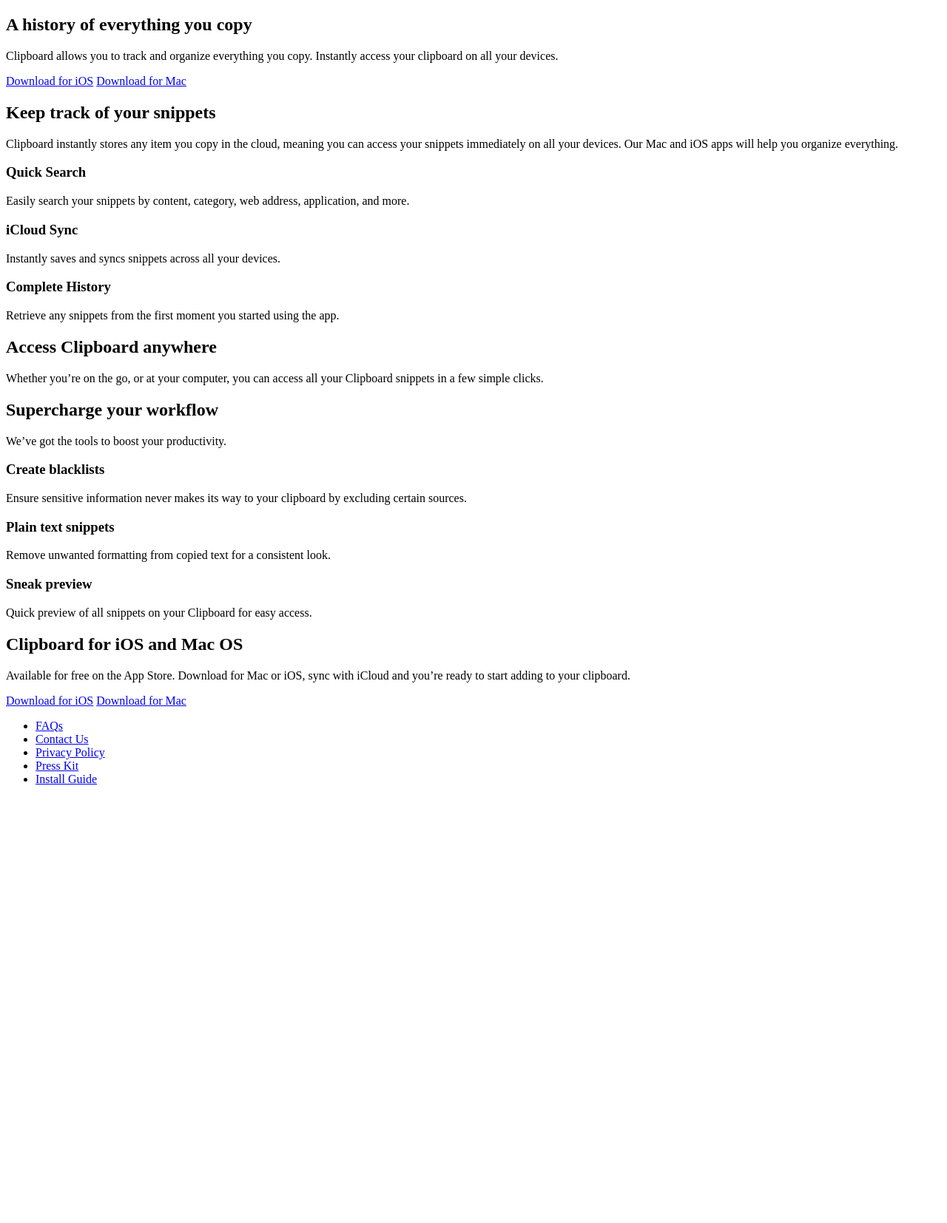
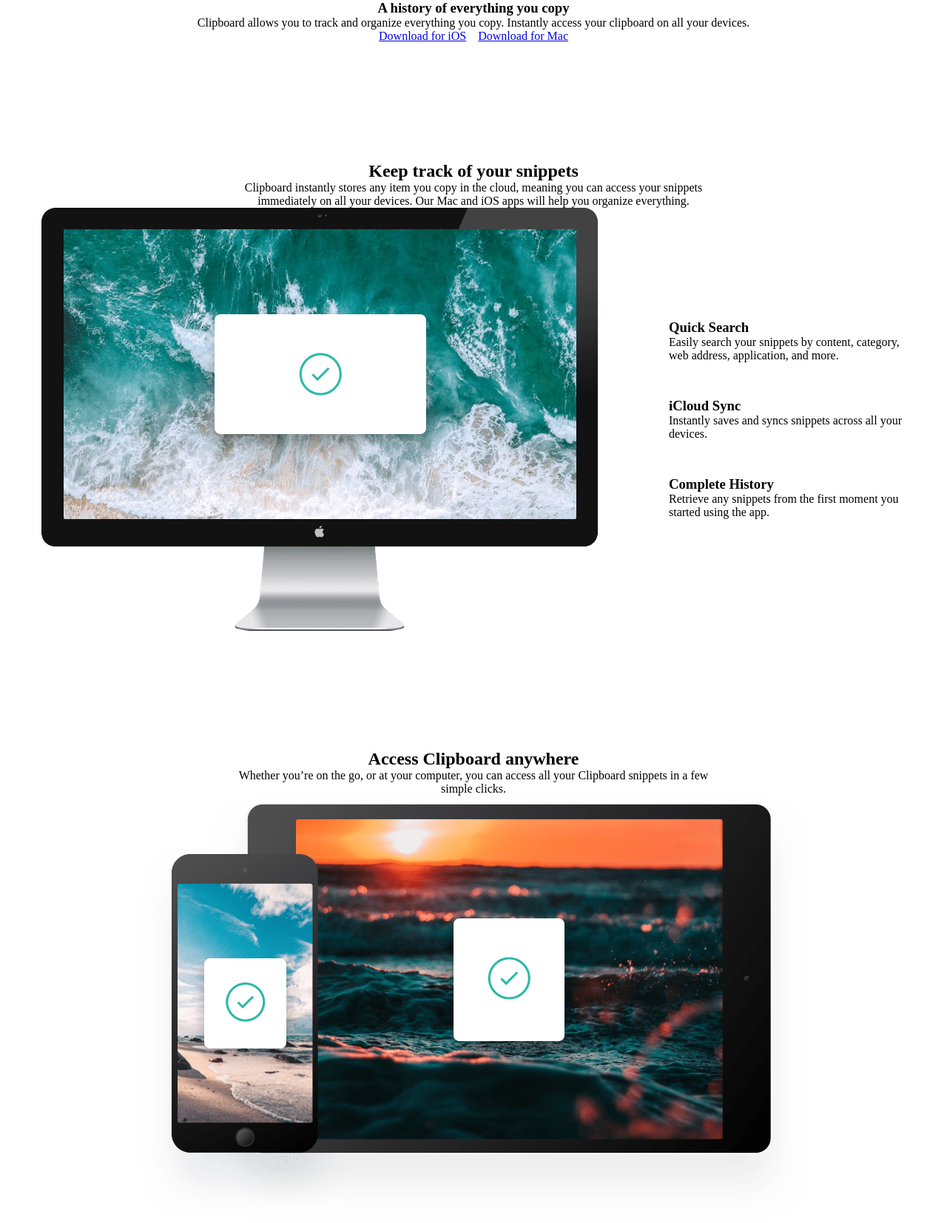
Before and after one commit to HaiDangN/clipboard-landing-page, a plain HTML site: page index.html in a window 1280 px wide. Shown: the top 1654 px of the page at 74% size. Before the commit the page ends 1079 px from the top, so only its background shows below. Drawn offline with Linux system fonts and the light colour scheme.

Commit message:
style: set up general layout with containers, flex, and grid

```diff
--- a/index.html
+++ b/index.html
@@ -5,6 +5,7 @@
   <meta name="viewport" content="width=device-width, initial-scale=1.0"> <!-- displays site properly based on user's device -->
 
   <link rel="icon" type="image/png" sizes="32x32" href="./images/favicon-32x32.png">
+  <link rel="stylesheet" href="style.css">  </link>
 
   <title>Frontend Mentor | Clipboard landing page</title>
 
@@ -16,76 +17,114 @@
 </head>
 <body>
   <main>
+    <section class="content">
       <section class="hero">
         <h1>A history of everything you copy</h1>
         <p>
           Clipboard allows you to track and organize everything you
           copy. Instantly access your clipboard on all your devices.
         </p>
+        <div class="buttons">
           <a href="#" class="button button--ios">Download for iOS</a>
           <a href="#" class="button button--mac">Download for Mac</a>
+        </div>
       </section>
-    <section class="feature feature-snippets">
+      <section class="feature feature--snippets">
+        <div class="section-header">
           <h2>Keep track of your snippets</h2>
           <p class="description">
             Clipboard instantly stores any item you copy in the cloud,
             meaning you can access your snippets immediately on all your
             devices. Our Mac and iOS apps will help you organize everything.
           </p>
-      <div class="feature__subfeature">
+        </div>
+        <div class="feature__body--snippets">
+          <img src="images/image-computer.png" alt="Image of mac monitor with a background of beach waves with a white modal window and a green check with a circle.">
+          <div class="feature__subfeatures--snippets">
+            <div class="feature__subfeature feature__subfeature--snippets">
               <h3>Quick Search</h3>
               <p class="subfeature-text">Easily search your snippets by content, category, web address, application, and more.</p>
             </div>
-      <div class="feature__subfeature">
+            <div class="feature__subfeature feature__subfeature--snippets">
               <h3>iCloud Sync</h3>
               <p class="subfeature-text">Instantly saves and syncs snippets across all your devices.</p>
             </div>
-      <div class="feature__subfeature">
+            <div class="feature__subfeature feature__subfeature--snippets">
               <h3>Complete History</h3>
               <p class="subfeature-text">Retrieve any snippets from the first moment you started using the app.</p>
             </div>
+          </div>
+        </div>
       </section>
-    <section class="feature feature-access">
+      <section class="feature feature--access">
+        <div class="section-header">
           <h2>Access Clipboard anywhere</h2>
           <p class="description">
             Whether you’re on the go, or at your computer, you can access all your Clipboard
             snippets in a few simple clicks.
           </p>
+        </div>
+        <img src="images/image-devices.png" alt="Image of phone and ipad with white modal and green checkmark with circle.">
       </section>
-    <section class="feature feature-supercharge">
+      <section class="feature feature--supercharge">
+        <div class="section-header">
           <h2>Supercharge your workflow</h2>
           <p class="description">We’ve got the tools to boost your productivity.</p>
-      <div class="feature__subfeature">
+        </div>
+        <div class="feature__subfeatures--supercharge">
+          <div class="feature__subfeature feature__subfeature--supercharge">
+            <img src="images/icon-blacklist.svg" alt="Icon of a list">
             <h3>Create blacklists</h3>
             <p class="subfeature-text">Ensure sensitive information never makes its way to your clipboard by excluding certain sources.</p>
           </div>
-      <div class="feature__subfeature">
+          <div class="feature__subfeature feature__subfeature--supercharge">
+            <img src="images/icon-text.svg" alt="Icon of text and text cursor">
             <h3>Plain text snippets</h3>
             <p class="subfeature-text">Remove unwanted formatting from copied text for a consistent look.</p>
           </div>
-      <div class="feature__subfeature">
+          <div class="feature__subfeature feature__subfeature--supercharge">
+            <img src="images/icon-preview.svg" alt="Icon of eye">
             <h3>Sneak preview</h3>
             <p class="subfeature-text">Quick preview of all snippets on your Clipboard for easy access.</p>
           </div>
+        </div>
+      </section>
+      <section class="company-logos">
+        <img src="images/logo-google.png" alt="Google logo">
+        <img src="images/logo-ibm.png" alt="IBM logo">
+        <img src="images/logo-microsoft.png" alt="Microsoft logo">
+        <img src="images/logo-hp.png" alt="Hewlett Packard Enterprise logo">
+        <img src="images/logo-vector-graphics.png" alt="Vector Graphics logo">
       </section>
       <section class="cta">
+        <div class="section-header">
           <h2>Clipboard for iOS and Mac OS</h2>
           <p class="description">
             Available for free on the App Store. Download for Mac or iOS, sync with iCloud
             and you’re ready to start adding to your clipboard.
           </p>
+        </div>
+        <div class="buttons">
           <a href="#" class="button button--ios">Download for iOS</a>
           <a href="#" class="button button--mac">Download for Mac</a>
+        </div>
       </section>
       <footer>
-      <ul class="footer__nav">
-        <li><a href="#">FAQs</a></li>
-        <li><a href="#">Contact Us</a></li>
-        <li><a href="#">Privacy Policy</a></li>
-        <li><a href="#">Press Kit</a></li>
-        <li><a href="#">Install Guide</a></li>
-      </ul>
+        <section class="links">
+          <img src="images/logo.svg" alt="Clipboard logo" class="footer__logo">
+          <a href="footer__link">FAQs</a>
+          <a href="footer__link">Privacy Policy</a>
+          <a href="footer__link">Install Guide</a>
+          <a href="footer__link">Contact Us</a>
+          <a href="footer__link">Press Kit</a>
+        </section>
+        <section class="socials">
+          <img src="images/icon-facebook.svg" alt="">
+          <img src="images/icon-twitter.svg" alt="">
+          <img src="images/icon-instagram.svg" alt="">
+        </section>
       </footer>
+    </section>
   </main>
 </body>
 </html>
--- /dev/null
+++ b/style.css
@@ -0,0 +1,83 @@
+* {
+    box-sizing: border-box;
+    padding: 0;
+    margin: 0;
+}
+body {
+    min-height: 100vh;
+}
+footer {
+    width: 100%;
+    display: flex;
+    align-items: center;
+    justify-content: space-around;
+}
+.links {
+    width: 40rem;
+    display: grid;
+    grid-template-columns: repeat(4, 1fr);
+    grid-template-rows: repeat(2, auto);
+}
+.footer__logo {
+    width: 50px;
+    height: 50px;
+    grid-column: 1 / 2;
+    grid-row: 1 / 3;
+}
+
+.content {
+    height: 100%;
+    display: flex;
+    flex-direction: column;
+    align-items: center;
+    justify-content: space-between;
+    gap: 10rem;
+}
+.hero {
+    display: flex;
+    flex-direction: column;
+    align-items: center;
+}
+.section-header {
+    text-align: center;
+    width: 40rem;
+}
+.buttons {
+    display: flex;
+    justify-content: center;
+    gap: 1rem;
+}
+.feature {
+    display: flex;
+    flex-direction: column;
+    align-items: center;
+}
+.feature__body--snippets{
+    display: flex;
+    gap: 6rem;
+    align-items: center;
+    justify-content: left;
+}
+.feature__subfeatures--snippets {
+    display: flex;
+    flex-direction: column;
+    gap: 3rem;
+    align-items: center;
+}
+.feature__subfeature {
+    width: 20rem;
+}
+.feature__subfeatures--supercharge{
+    display: flex;
+    gap: 3rem;
+}
+.feature__subfeature--supercharge {
+    display: flex;
+    flex-direction: column;
+    align-items: center;
+}
+.company-logos {
+    display: flex;
+    align-items: center;
+    gap: 5rem;
+}
```
Lines whose indentation alone changed are shown as unchanged.
